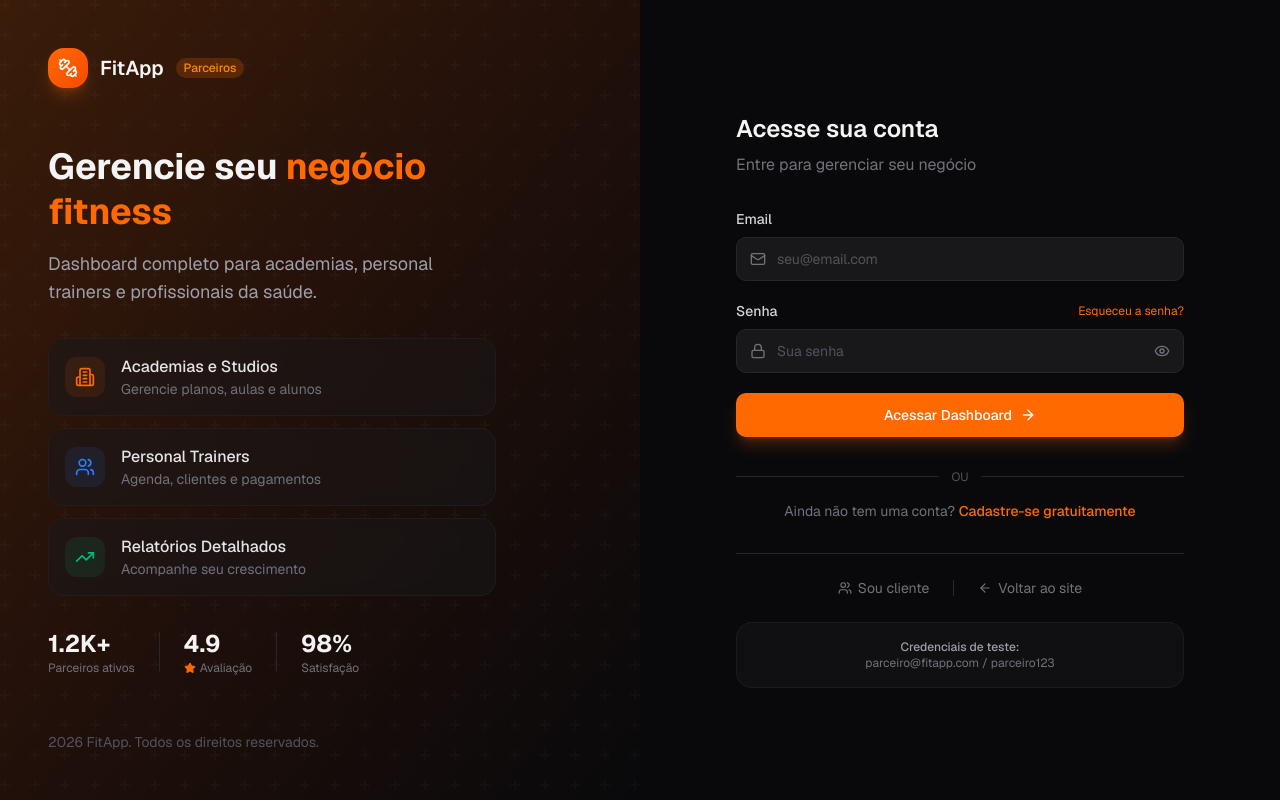
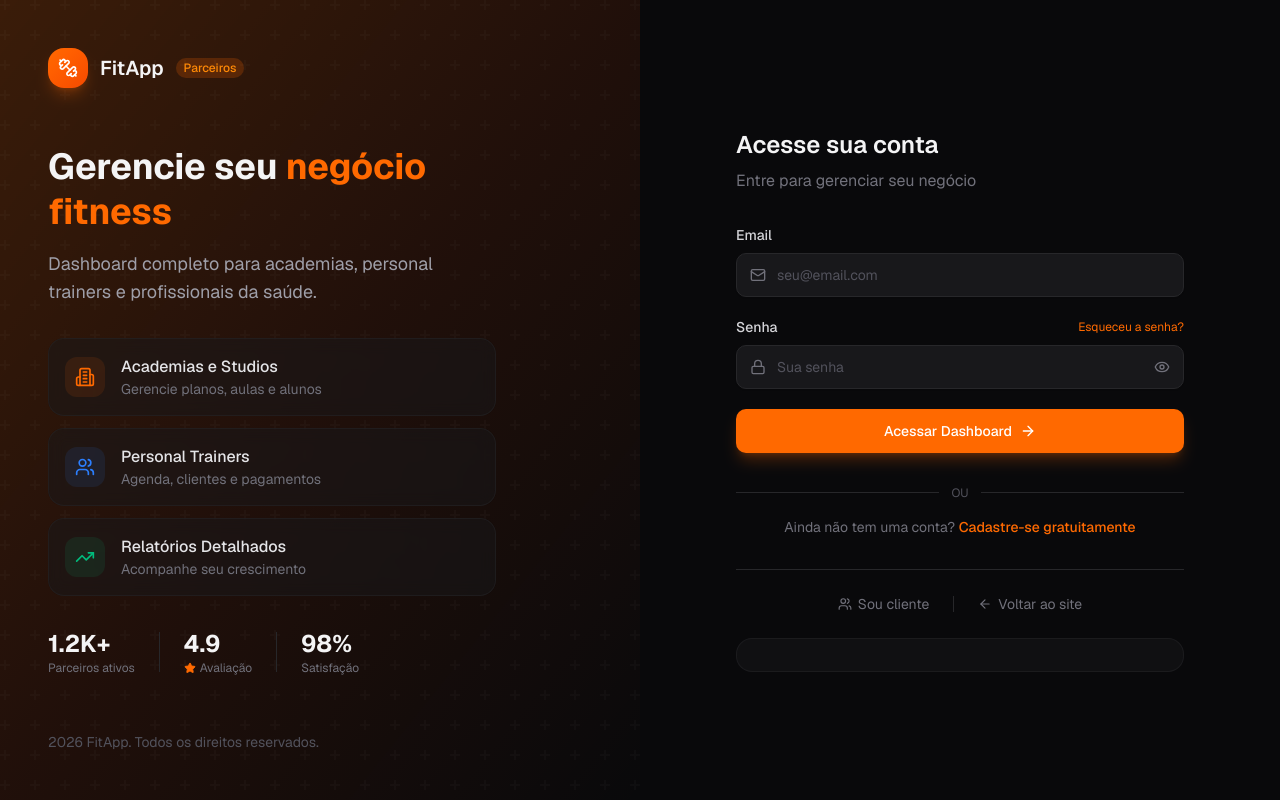
Before and after one commit to projetonickjumper-byte/Faisca_Massacre, a Next.js app: page /parceiro/login in a window 1280 px wide. Built offline with nearby package versions, Linux system fonts and the light colour scheme.

Commit message:
Update page.tsx

```diff
--- a/app/parceiro/login/page.tsx
+++ b/app/parceiro/login/page.tsx
@@ -302,9 +302,9 @@ export default function PartnerLoginPage() {
           {/* Credentials hint for demo */}
           <div className="mt-6 p-4 rounded-xl bg-zinc-900/50 border border-zinc-800/50">
             <p className="text-xs text-zinc-500 text-center">
-              <span className="text-zinc-400 font-medium">Credenciais de teste:</span>
-              <br />
-              parceiro@fitapp.com / parceiro123
+
+
+
             </p>
           </div>
         </div>
```
